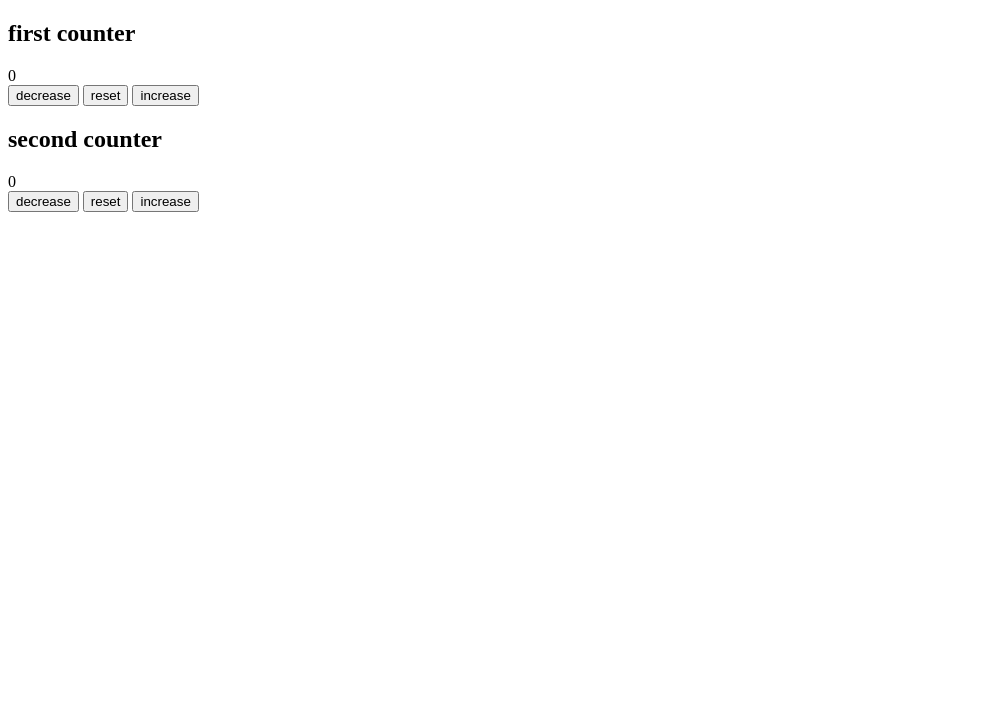
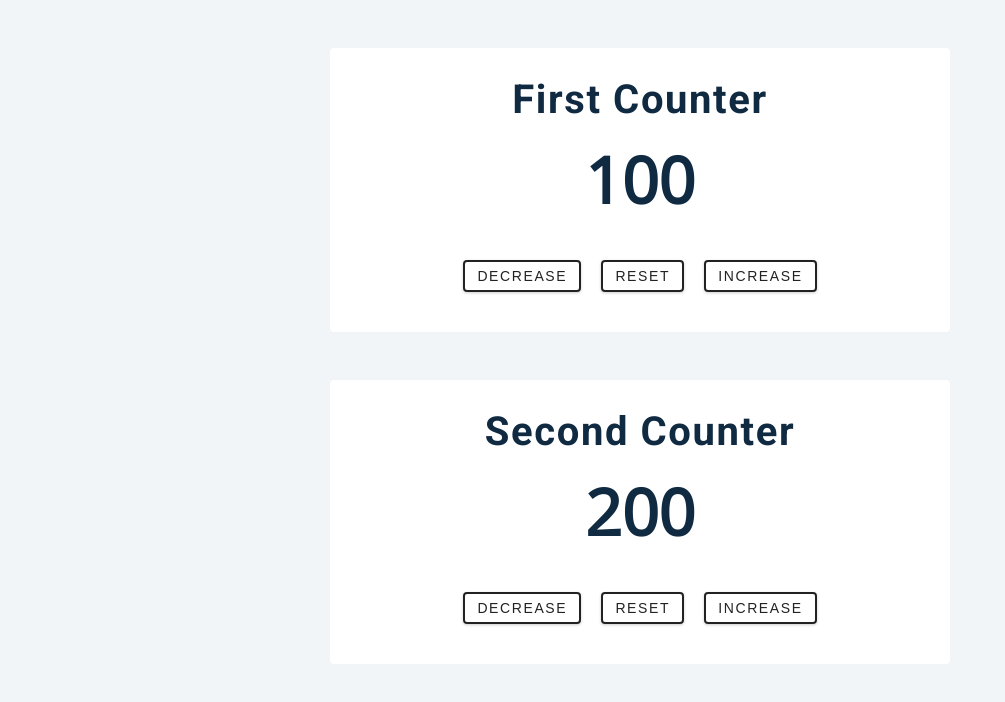
Before and after one commit to EddyPenuel/a-penuel-counter, a plain HTML site: page index.html in a window 1280 px wide. Shown: the whole page, without its empty margins (0-1005 px from the left). Drawn offline with nearby package versions, Linux system fonts and the light colour scheme.

Commit message:
added js code

```diff
--- a/app.js
+++ b/app.js
@@ -0,0 +1,47 @@
+// "use strict";
+
+function getElement(selection) {
+  const element = document.querySelector(selection);
+  if (element) {
+    return element;
+  }
+  throw new Error(
+    `Please check "${selection}" selector, no such element exists`
+  );
+}
+
+class Counter {
+  constructor(element, value) {
+    this.Counter = element;
+    this.value = value;
+    this.resetBtn = element.querySelector('.reset');
+    this.increaseBtn = element.querySelector('.increase');
+    this.decreaseBtn = element.querySelector('.decrease');
+    this.valueDOM = element.querySelector('.value');
+    this.valueDOM.textContent = this.value;
+
+    // bind this to all function
+    this.increase = this.increase.bind(this);
+    this.decrease = this.decrease.bind(this);
+    this.reset = this.reset.bind(this);
+
+    this.increaseBtn.addEventListener('click', this.increase);
+    this.decreaseBtn.addEventListener('click', this.decrease);
+    this.resetBtn.addEventListener('click', this.reset);
+  }
+  increase() {
+    this.value++;
+    this.valueDOM.textContent = this.value;
+  }
+  decrease() {
+    this.value--;
+    this.valueDOM.textContent = this.value;
+  }
+  reset() {
+    this.value = 0;
+    this.valueDOM.textContent = this.value;
+  }
+}
+
+const firstCounter = new Counter(getElement('.first-counter'), 100);
+const secondCounter = new Counter(getElement('.second-counter'), 200);
--- a/index.html
+++ b/index.html
@@ -8,7 +8,7 @@
   </head>
   <body>
     <!--first counter-->
-    <div class="container first-container">
+    <div class="container first-counter">
       <h2>first counter</h2>
       <span class="value">0</span>
       <div class="button-container">
--- a/style.css
+++ b/style.css
@@ -0,0 +1,189 @@
+/*
+===============
+Fonts
+===============
+*/
+@import url("https://fonts.googleapis.com/css?family=Open+Sans|Roboto:400,700&display=swap");
+
+/*
+===============
+Variables
+===============
+*/
+
+:root {
+  /* dark shades of primary color*/
+  --clr-primary-1: hsl(205, 86%, 17%);
+  --clr-primary-2: hsl(205, 77%, 27%);
+  --clr-primary-3: hsl(205, 72%, 37%);
+  --clr-primary-4: hsl(205, 63%, 48%);
+  /* primary/main color */
+  --clr-primary-5: hsl(205, 78%, 60%);
+  /* lighter shades of primary color */
+  --clr-primary-6: hsl(205, 89%, 70%);
+  --clr-primary-7: hsl(205, 90%, 76%);
+  --clr-primary-8: hsl(205, 86%, 81%);
+  --clr-primary-9: hsl(205, 90%, 88%);
+  --clr-primary-10: hsl(205, 100%, 96%);
+  /* darkest grey - used for headings */
+  --clr-grey-1: hsl(209, 61%, 16%);
+  --clr-grey-2: hsl(211, 39%, 23%);
+  --clr-grey-3: hsl(209, 34%, 30%);
+  --clr-grey-4: hsl(209, 28%, 39%);
+  /* grey used for paragraphs */
+  --clr-grey-5: hsl(210, 22%, 49%);
+  --clr-grey-6: hsl(209, 23%, 60%);
+  --clr-grey-7: hsl(211, 27%, 70%);
+  --clr-grey-8: hsl(210, 31%, 80%);
+  --clr-grey-9: hsl(212, 33%, 89%);
+  --clr-grey-10: hsl(210, 36%, 96%);
+  --clr-white: #fff;
+  --clr-red-dark: hsl(360, 67%, 44%);
+  --clr-red-light: hsl(360, 71%, 66%);
+  --clr-green-dark: hsl(125, 67%, 44%);
+  --clr-green-light: hsl(125, 71%, 66%);
+  --clr-black: #222;
+  --ff-primary: "Roboto", sans-serif;
+  --ff-secondary: "Open Sans", sans-serif;
+  --transition: all 0.3s linear;
+  --spacing: 0.1rem;
+  --radius: 0.25rem;
+  --light-shadow: 0 5px 15px rgba(0, 0, 0, 0.1);
+  --dark-shadow: 0 5px 15px rgba(0, 0, 0, 0.2);
+  --max-width: 1170px;
+  --fixed-width: 620px;
+}
+/*
+===============
+Global Styles
+===============
+*/
+*,
+::after,
+::before {
+  margin: 0;
+  padding: 0;
+  box-sizing: border-box;
+}
+body {
+  font-family: var(--ff-secondary);
+  background: var(--clr-grey-10);
+  color: var(--clr-grey-1);
+  line-height: 1.5;
+  font-size: 0.875rem;
+}
+ul {
+  list-style-type: none;
+}
+a {
+  text-decoration: none;
+}
+h1,
+h2,
+h3,
+h4 {
+  letter-spacing: var(--spacing);
+  text-transform: capitalize;
+  line-height: 1.25;
+  margin-bottom: 0.75rem;
+  font-family: var(--ff-primary);
+}
+h1 {
+  font-size: 3rem;
+}
+h2 {
+  font-size: 2rem;
+}
+h3 {
+  font-size: 1.25rem;
+}
+h4 {
+  font-size: 0.875rem;
+}
+p {
+  margin-bottom: 1.25rem;
+  color: var(--clr-grey-5);
+}
+@media screen and (min-width: 800px) {
+  h1 {
+    font-size: 4rem;
+  }
+  h2 {
+    font-size: 2.5rem;
+  }
+  h3 {
+    font-size: 1.75rem;
+  }
+  h4 {
+    font-size: 1rem;
+  }
+  body {
+    font-size: 1rem;
+  }
+  h1,
+  h2,
+  h3,
+  h4 {
+    line-height: 1;
+  }
+}
+/*  global classes */
+
+/*section*/
+.section {
+  padding: 5rem 0;
+}
+.section-center {
+  width: 90vw;
+  margin: 0 auto;
+  max-width: 1170px;
+}
+@media screen and (min-width: 992px) {
+  .section-center {
+    width: 95vw;
+  }
+}
+main {
+  min-height: 100vh;
+  display: grid;
+  place-content: center;
+}
+/*
+===============
+Counter
+===============
+*/
+.container {
+  text-align: center;
+  margin: 3rem auto;
+  background: var(--clr-white);
+  border-radius: var(--radius);
+  width: 90vw;
+  max-width: var(--fixed-width);
+  padding: 2rem;
+}
+.value {
+  font-size: 4rem;
+  font-weight: bold;
+  margin-bottom: 1.5rem;
+  display: inline-block;
+}
+.btn {
+  text-transform: uppercase;
+  background: transparent;
+  color: var(--clr-black);
+  padding: 0.375rem 0.75rem;
+  letter-spacing: var(--spacing);
+  display: inline-block;
+  transition: var(--transition);
+  font-size: 0.875rem;
+  border: 2px solid var(--clr-black);
+  cursor: pointer;
+  box-shadow: 0 1px 3px rgba(0, 0, 0, 0.2);
+  border-radius: var(--radius);
+  margin: 0.5rem;
+}
+.btn:hover{
+    color: var(--clr-white);
+    background: var(--clr-black);
+}
```
